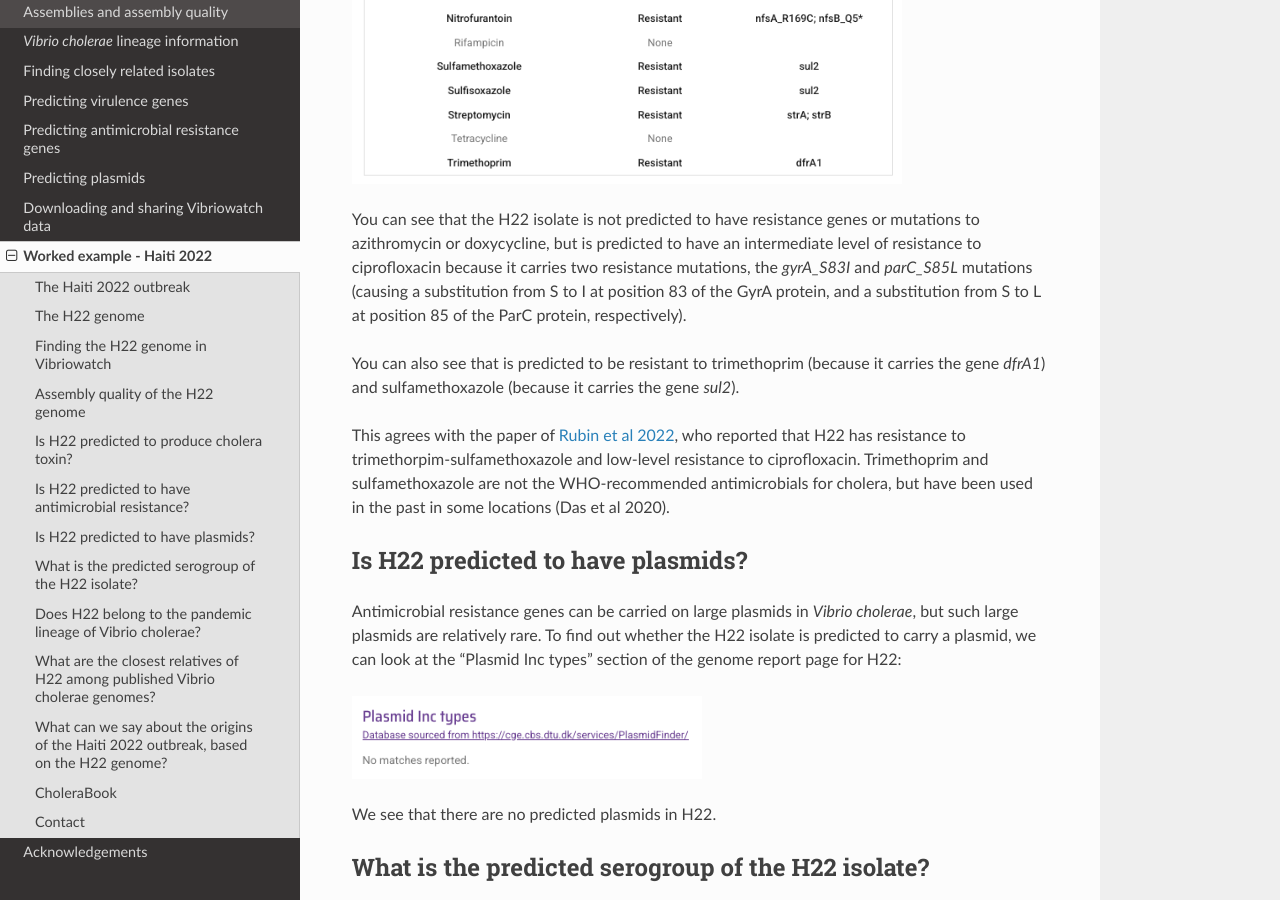
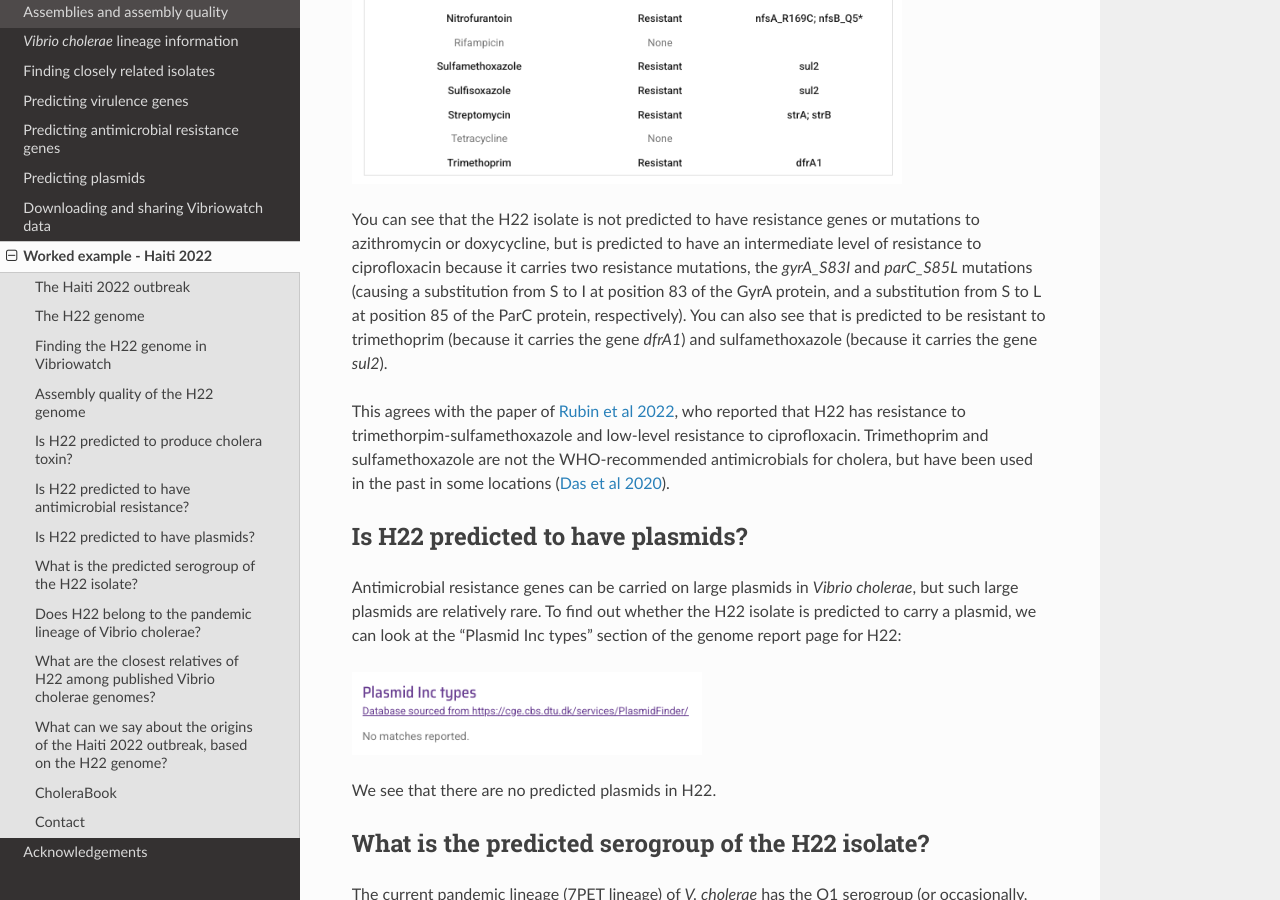
Before and after one commit to avrilcoghlan/vibriowatch, a Sphinx documentation site: the page built from docs/source/haiti.rst, in a window 1280 px wide and 900 px high, scrolled down 4898 px. Built offline with Sphinx 7.4.7 and the Read the Docs theme 3.1.0, drawn with Linux system fonts in a browser that asks for light colours.

```diff
--- a/docs/source/haiti.rst
+++ b/docs/source/haiti.rst
@@ -124,12 +124,11 @@ To find out whether the H22 isolate carries antimicrobial resistance (AMR), we c
 You can see that the H22 isolate is not predicted to have resistance genes or mutations to azithromycin or doxycycline, but is predicted to
 have an intermediate level of resistance to ciprofloxacin because it carries two resistance mutations, the *gyrA_S83I* and *parC_S85L* mutations (causing a substitution
 from S to I at position 83 of the GyrA protein, and a substitution from S to L at position 85 of the ParC protein, respectively).
-
 You can also see that is predicted to be resistant to trimethoprim (because it carries the gene *dfrA1*) and sulfamethoxazole (because it carries the gene *sul2*).
 
 This agrees with the paper of `Rubin et al 2022`_, who reported that H22 has resistance to trimethorpim-sulfamethoxazole and low-level
 resistance to ciprofloxacin. Trimethoprim and sulfamethoxazole are not the WHO-recommended antimicrobials for cholera, but have been used
-in the past in some locations (Das et al 2020).
+in the past in some locations (`Das et al 2020`_).
 
 .. _Rubin et al 2022: https://pubmed.ncbi.nlm.nih.gov/36449726/
 .. _Das et al 2020: https://pubmed.ncbi.nlm.nih.gov/31272870/
```
